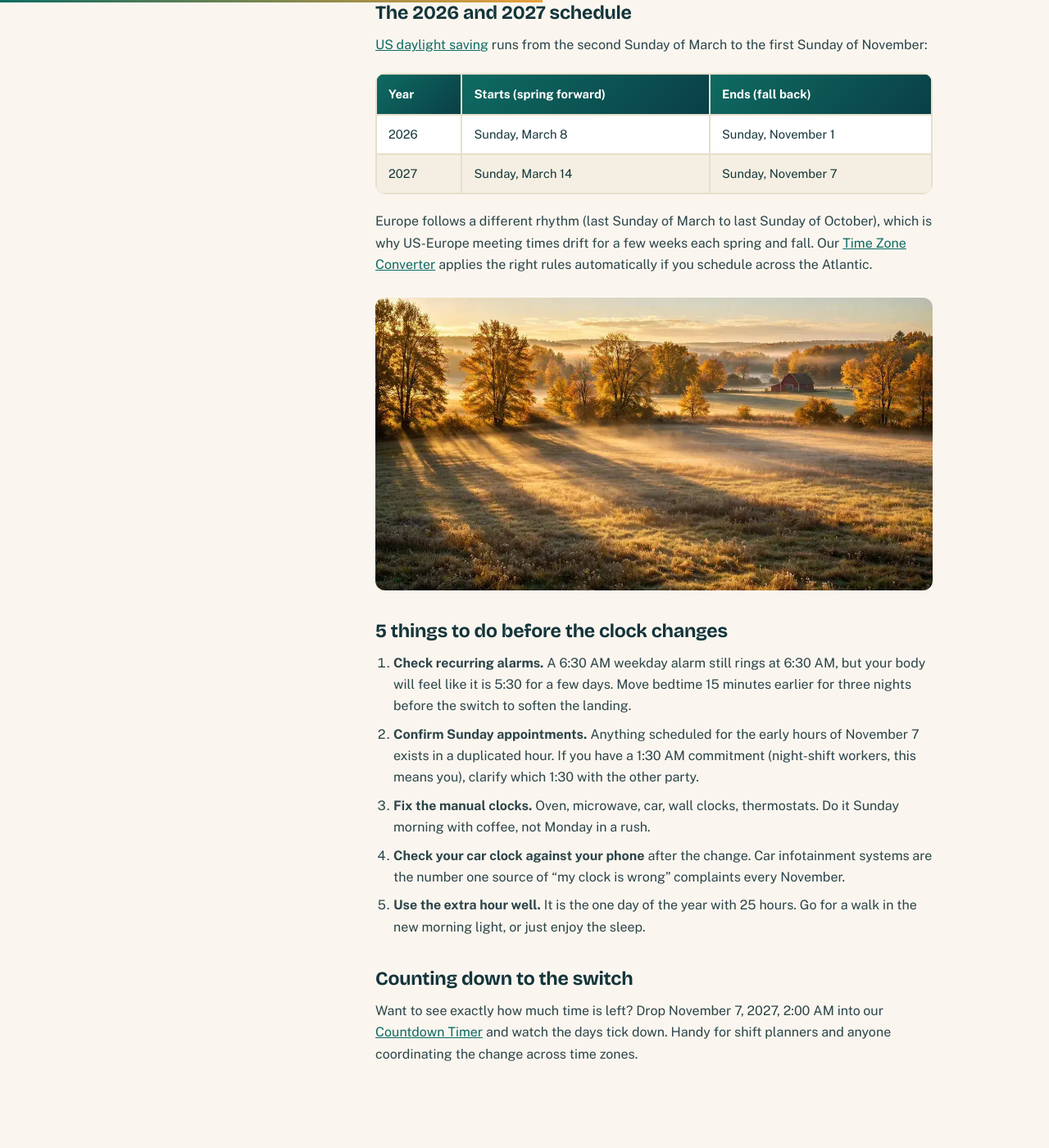
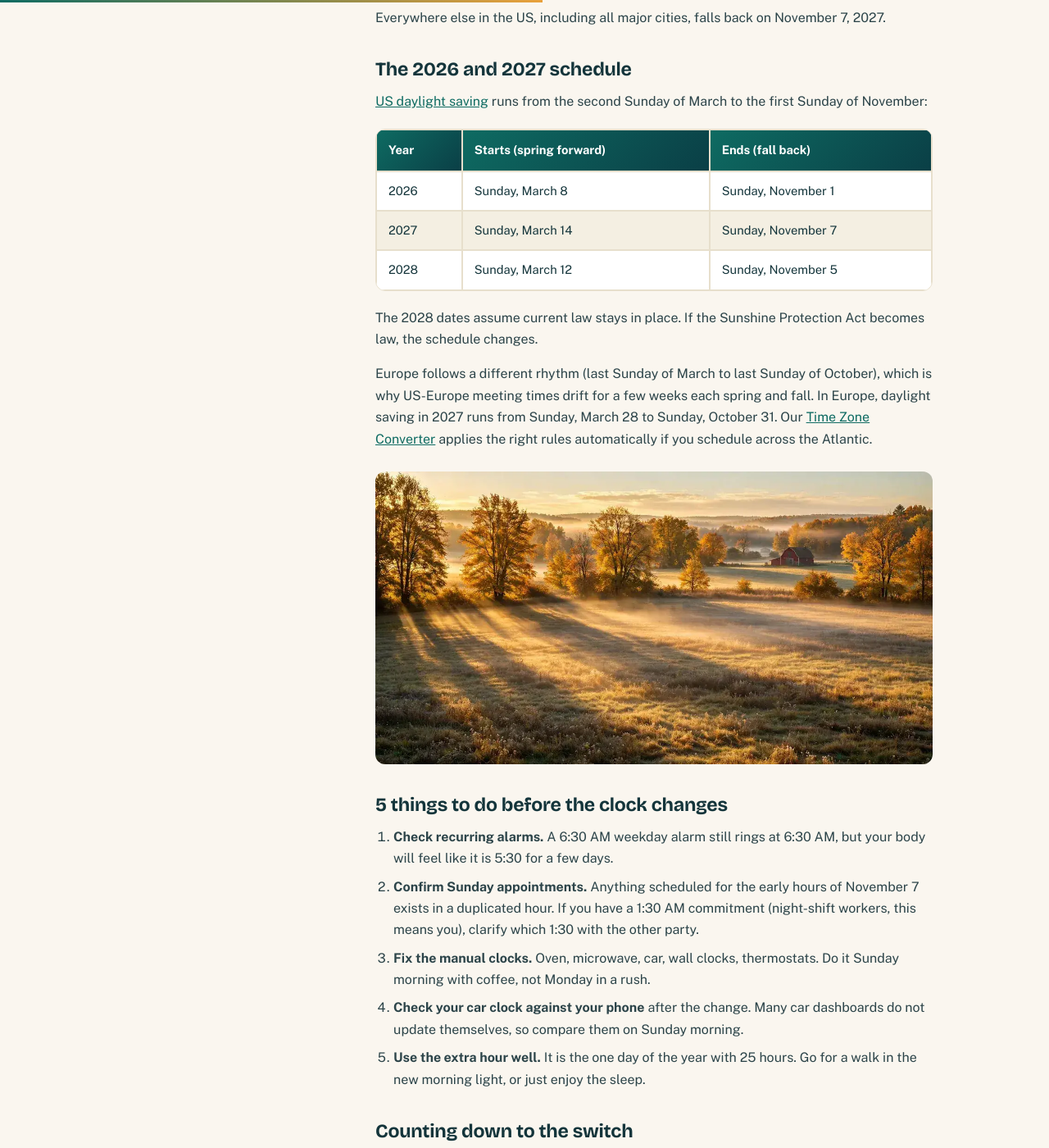
Before and after one commit to zaidmeo09-dhangal/agedatecalc, a Jekyll site: the page built from _posts/2026-10-26-when-does-daylight-saving-time-end-2026.md, in a window 1280 px wide and 1400 px high, scrolled down 2092 px. Shown: the whole window at 82% size. Built offline with Jekyll 4.4.1, drawn with Linux system fonts in a browser that asks for light colours; some of the changed text lies outside the part shown.

Commit message:
SEO audit fixes: broken links, titles, DST 2027, schema, og:image

```diff
--- a/_posts/2026-10-26-when-does-daylight-saving-time-end-2026.md
+++ b/_posts/2026-10-26-when-does-daylight-saving-time-end-2026.md
@@ -3,7 +3,7 @@ layout: post
 title: When Does Daylight Saving Time End in 2027?
 slug: when-does-daylight-saving-time-end
 date: '2026-10-26'
-last_modified_at: 2026-11-10
+last_modified_at: 2026-11-12
 status: Published
 author: AgeDateCalc Team
 category: Time Guides
@@ -29,7 +29,7 @@ faqs_raw: 'Do we gain or lose an hour when daylight saving ends?
 
   Why do we still change the clocks?
 
-  The US has observed daylight saving under the Uniform Time Act of 1966, with the current March-to-November schedule set by the Energy Policy Act of 2005. Bills to make daylight saving permanent have been introduced in Congress but none has become law, so the twice-yearly switch continues.
+  The US has observed daylight saving under the Uniform Time Act of 1966, with the current March-to-November schedule set by the Energy Policy Act of 2005. The House passed the Sunshine Protection Act on July 14, 2026 (308 to 117), but the Senate has not voted and it is not law, so the twice-yearly clock change still applies under current law.
 
   ---
 
@@ -76,6 +76,8 @@ Two states skip daylight saving entirely and stay on standard time all year:
 - **Hawaii** (Hawaii-Aleutian Standard Time, UTC-10)
 - **Arizona** (Mountain Standard Time, UTC-7), except the Navajo Nation in the northeast, which does observe daylight saving
 
+US territories also skip daylight saving: American Samoa, Guam, the Northern Mariana Islands, Puerto Rico, and the US Virgin Islands.
+
 Everywhere else in the US, including all major cities, falls back on November 7, 2027.
 
 ## The 2026 and 2027 schedule
@@ -86,21 +88,30 @@ Everywhere else in the US, including all major cities, falls back on November 7,
 |---|---|---|
 | 2026 | Sunday, March 8 | Sunday, November 1 |
 | 2027 | Sunday, March 14 | Sunday, November 7 |
+| 2028 | Sunday, March 12 | Sunday, November 5 |
 
-Europe follows a different rhythm (last Sunday of March to last Sunday of October), which is why US-Europe meeting times drift for a few weeks each spring and fall. Our [Time Zone Converter]({{ '/time-zone-converter/' | relative_url }}) applies the right rules automatically if you schedule across the Atlantic.
+The 2028 dates assume current law stays in place. If the Sunshine Protection Act becomes law, the schedule changes.
+
+Europe follows a different rhythm (last Sunday of March to last Sunday of October), which is why US-Europe meeting times drift for a few weeks each spring and fall. In Europe, daylight saving in 2027 runs from Sunday, March 28 to Sunday, October 31. Our [Time Zone Converter]({{ '/time-zone-converter/' | relative_url }}) applies the right rules automatically if you schedule across the Atlantic.
 
 <img src="{{ '/assets/images/dst-end-2026-sunrise.webp' | relative_url }}" alt="An early autumn sunrise over a farm field on the morning the clocks go back" width="1200" height="630" loading="lazy">
 
 ## 5 things to do before the clock changes
 
-1. **Check recurring alarms.** A 6:30 AM weekday alarm still rings at 6:30 AM, but your body will feel like it is 5:30 for a few days. Move bedtime 15 minutes earlier for three nights before the switch to soften the landing.
+1. **Check recurring alarms.** A 6:30 AM weekday alarm still rings at 6:30 AM, but your body will feel like it is 5:30 for a few days.
 2. **Confirm Sunday appointments.** Anything scheduled for the early hours of November 7 exists in a duplicated hour. If you have a 1:30 AM commitment (night-shift workers, this means you), clarify which 1:30 with the other party.
 3. **Fix the manual clocks.** Oven, microwave, car, wall clocks, thermostats. Do it Sunday morning with coffee, not Monday in a rush.
-4. **Check your car clock against your phone** after the change. Car infotainment systems are the number one source of "my clock is wrong" complaints every November.
+4. **Check your car clock against your phone** after the change. Many car dashboards do not update themselves, so compare them on Sunday morning.
 5. **Use the extra hour well.** It is the one day of the year with 25 hours. Go for a walk in the new morning light, or just enjoy the sleep.
 
 ## Counting down to the switch
 
 Want to see exactly how much time is left? Drop November 7, 2027, 2:00 AM into our [Countdown Timer]({{ '/countdown-timer/' | relative_url }}) and watch the days tick down. Handy for shift planners and anyone coordinating the change across time zones.
 
+## Related guides
+
+- [Time Zones Explained]({{ '/blog/time-zones-explained/' | relative_url }})
+- [AM/PM vs 24-Hour Clock]({{ '/blog/am-pm-vs-24-hour-clock/' | relative_url }})
+- [How Many Days Are in a Year?]({{ '/blog/how-many-days-in-a-year/' | relative_url }})
+
 </div>
```
